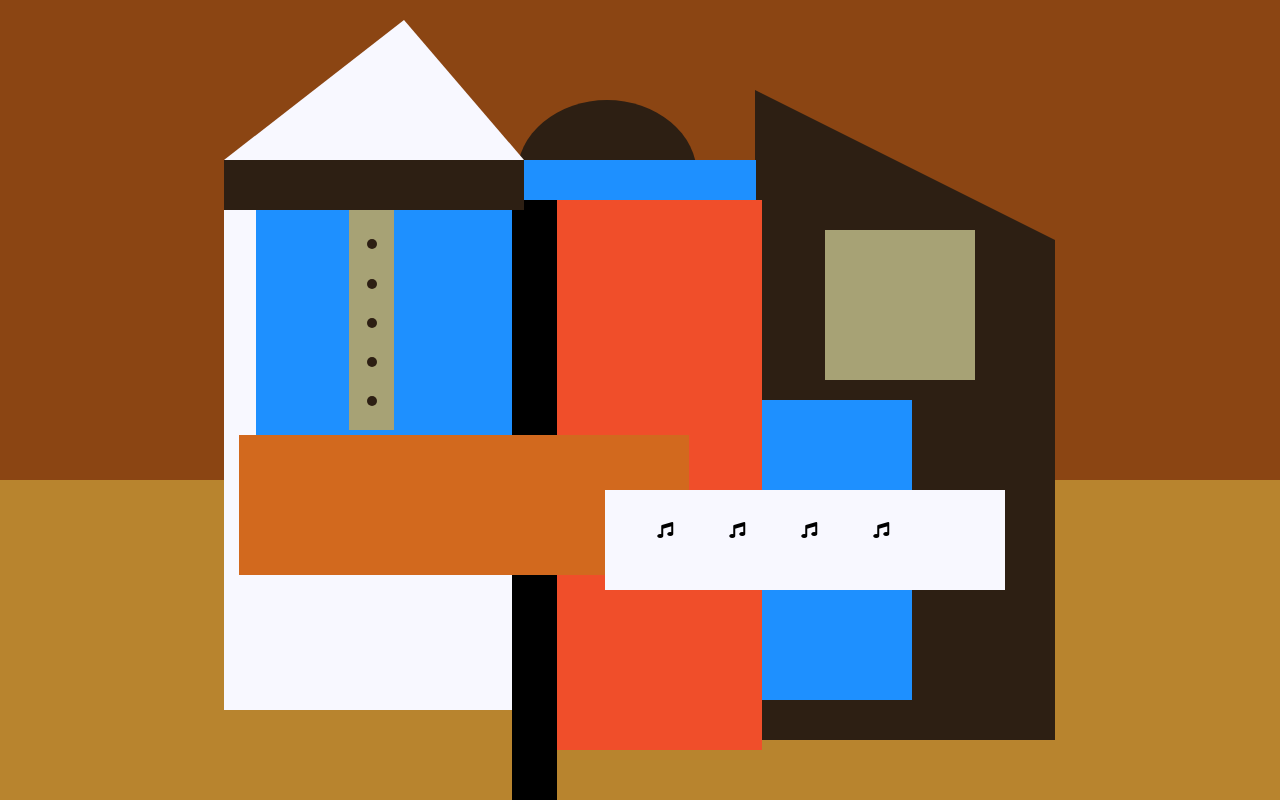
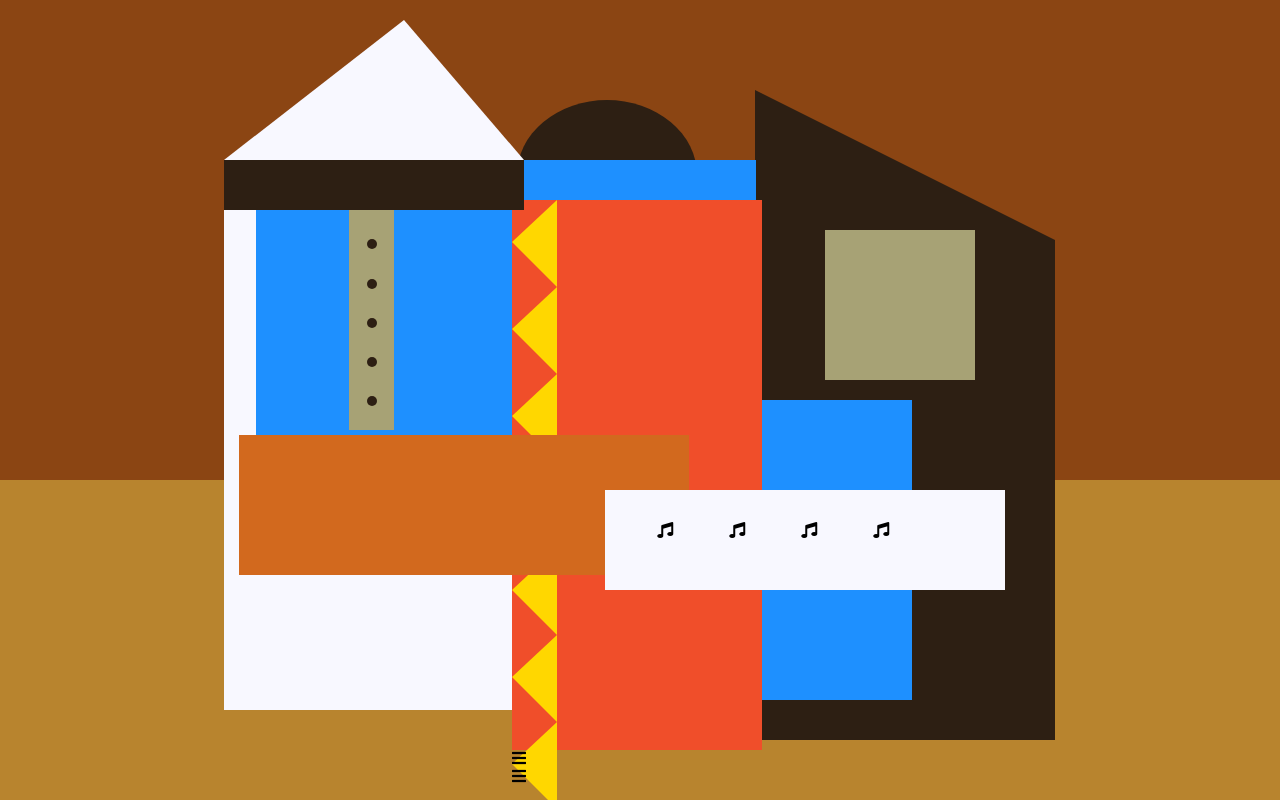
Before and after one commit to mirial83/Picasso-painting-with-css, a plain HTML site: page index.html in a window 1280 px wide. Shown: the top 800 px of the page. Drawn offline with Linux system fonts and the light colour scheme.

Commit message:
step 74
triangle border color

```diff
--- a/styles.css
+++ b/styles.css
@@ -162,4 +162,8 @@ body {
     height: 0;
     border-style: solid;
     border-width: 42px 45px 45px 0;
+    border-top-color: transparent;
+    border-bottom-color: transparent;
+    border-left-color: transparent;
+    border-right-color: Gold;
 }
```
Also changed, not shown: instructions.txt.
